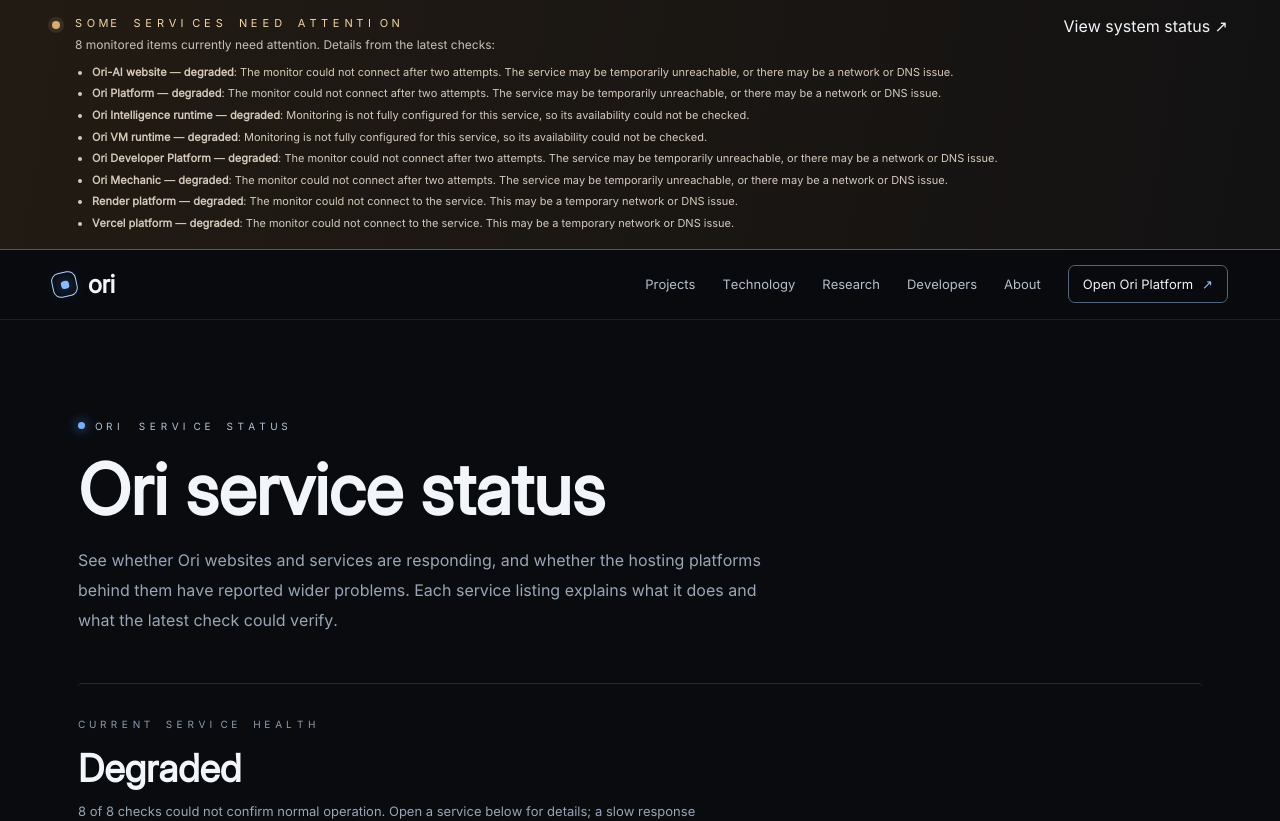
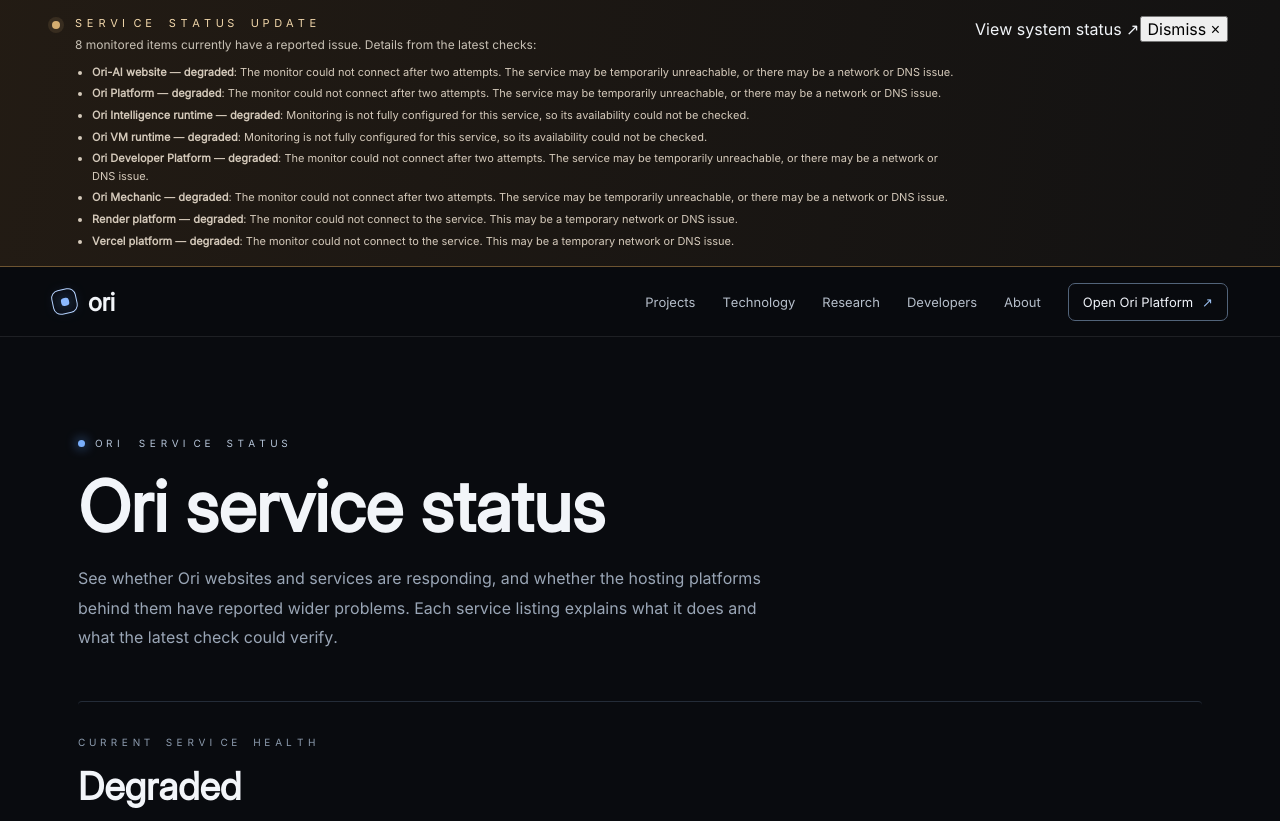
Before and after one commit to 30lnewcomb-byte/Ori-AI, a Next.js app: page /status in a window 1280 px wide. Shown: the top 821 px of the page. Built offline with nearby package versions, Linux system fonts and the light colour scheme; no server answers.

Commit message:
Make global status notices dismissible

```diff
--- a/components/status-notice.tsx
+++ b/components/status-notice.tsx
@@ -1,34 +1,21 @@
 import { getLiveStatus, type LiveStatusSnapshot } from "@/lib/status";
+import { StatusNoticeClient } from "@/components/status-notice-client";
 
 export async function StatusNotice() {
   const live = (await getLiveStatus()) as LiveStatusSnapshot;
-  const affected = live.components.filter((component) => component.state !== "operational");
+  const affected = live.components.filter((component) =>
+    component.state !== "operational" && component.state !== "unmonitored"
+  );
   if (affected.length === 0) return null;
 
   const critical = affected.some((component) =>
     component.state === "major_outage" || component.state === "partial_outage"
   );
   const heading = critical
-    ? "Service disruption detected"
+    ? "Service disruption reported"
     : affected.some((component) => component.state === "maintenance")
-      ? "Service notice"
-      : "Some services need attention";
+      ? "Service maintenance notice"
+      : "Service status update";
 
-  return (
-    <aside className="status-global-notice" data-severity={critical ? "critical" : "warning"} aria-label="Live service notice" aria-live="polite">
-      <div className="status-global-notice-inner">
-        <span className="status-global-notice-dot" aria-hidden="true" />
-        <div className="status-global-notice-copy">
-          <strong>{heading}</strong>
-          <p>{affected.length} monitored item{affected.length === 1 ? "" : "s"} currently need attention. Details from the latest checks:</p>
-          <ul>
-            {affected.map((component) => (
-              <li key={component.id}><b>{component.name} — {component.state.replace("_", " ")}</b>: {component.checkMessage}</li>
-            ))}
-          </ul>
-        </div>
-        <a href="/status">View system status ↗</a>
-      </div>
-    </aside>
-  );
+  return <StatusNoticeClient affected={affected} heading={heading} critical={critical} />;
 }
```
